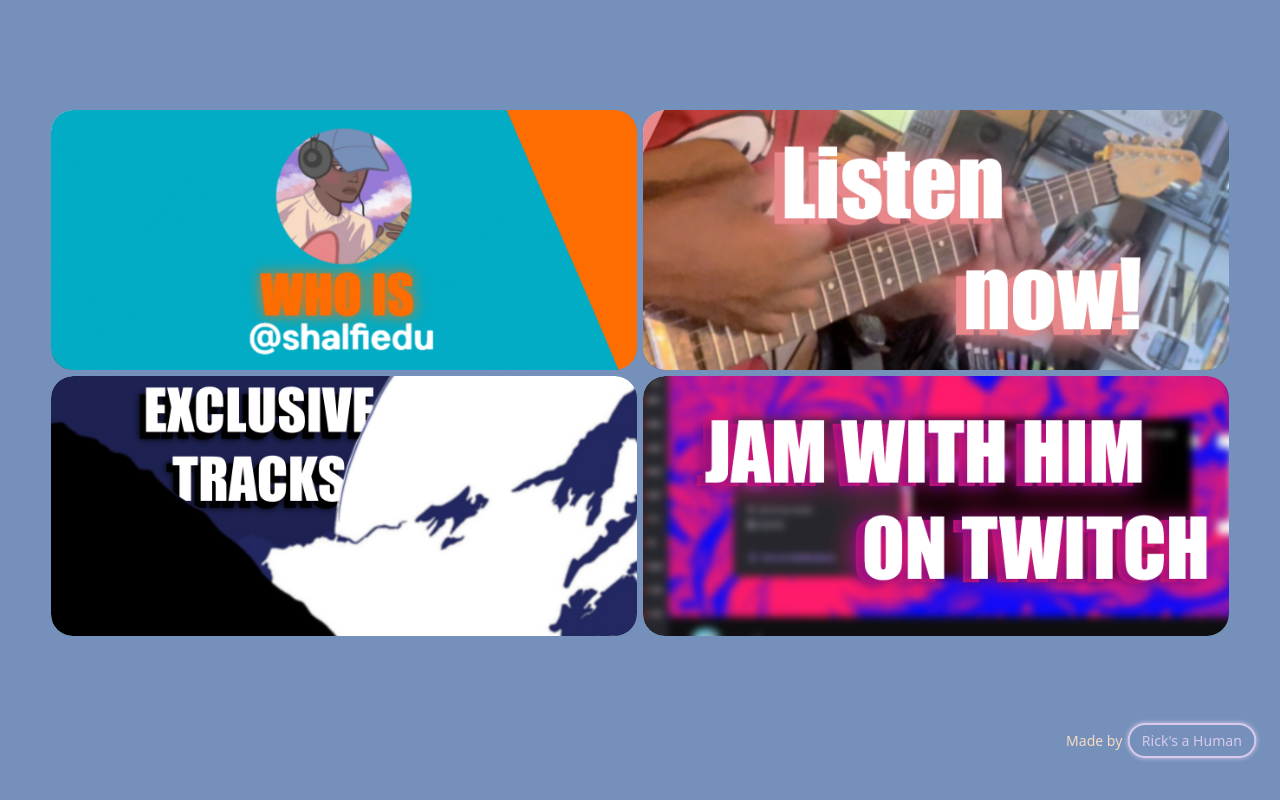
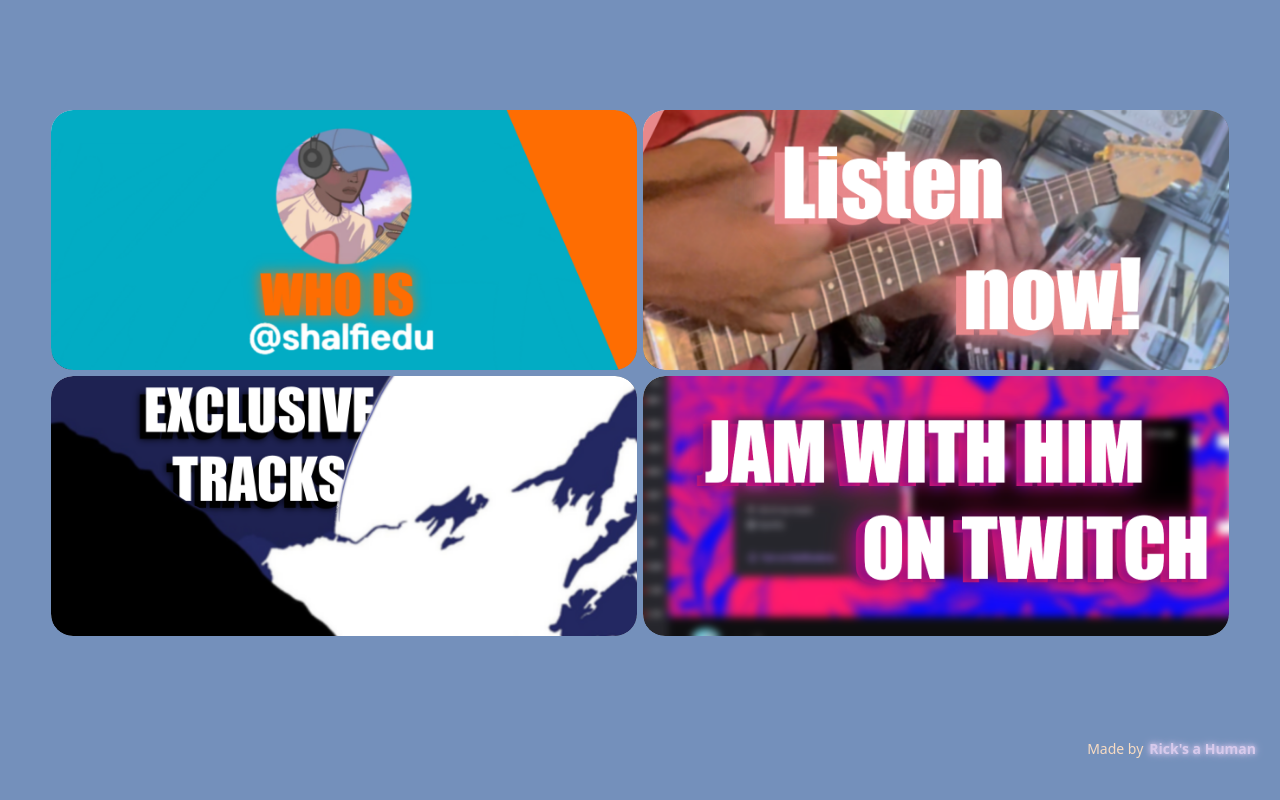
Before and after one commit to Ux-Oliveira/Shalfi, a React (Vite) app: page / in a window 1280 px wide. Shown: the part 640-1440 px from the top of the page. Built offline with nearby package versions, Linux system fonts and the light colour scheme.

Commit message:
Update body.css

```diff
--- a/src/body.css
+++ b/src/body.css
@@ -101,17 +101,20 @@
   z-index: 20;
 }
 .made-link {
-  padding: 6px 12px;
-  border-radius: 999px;
-  border: 2px solid var(--c6);
   color: var(--c6);
   text-decoration: none;
-  animation: pulse 2s infinite;
+  font-weight: bold;
+  animation: textPulse 2s infinite;
   transition: 0.3s;
 }
+
 .made-link:hover {
-  background: var(--c6);
-  color: var(--dark);
+  color: var(--c2);
+}
+@keyframes textPulse {
+  0%   { text-shadow: 0 0 4px var(--c6), 0 0 8px var(--c6); }
+  50%  { text-shadow: 0 0 12px var(--c2), 0 0 24px var(--c2); }
+  100% { text-shadow: 0 0 4px var(--c6), 0 0 8px var(--c6); }
 }
 
 @media (max-width: 768px) {
```
